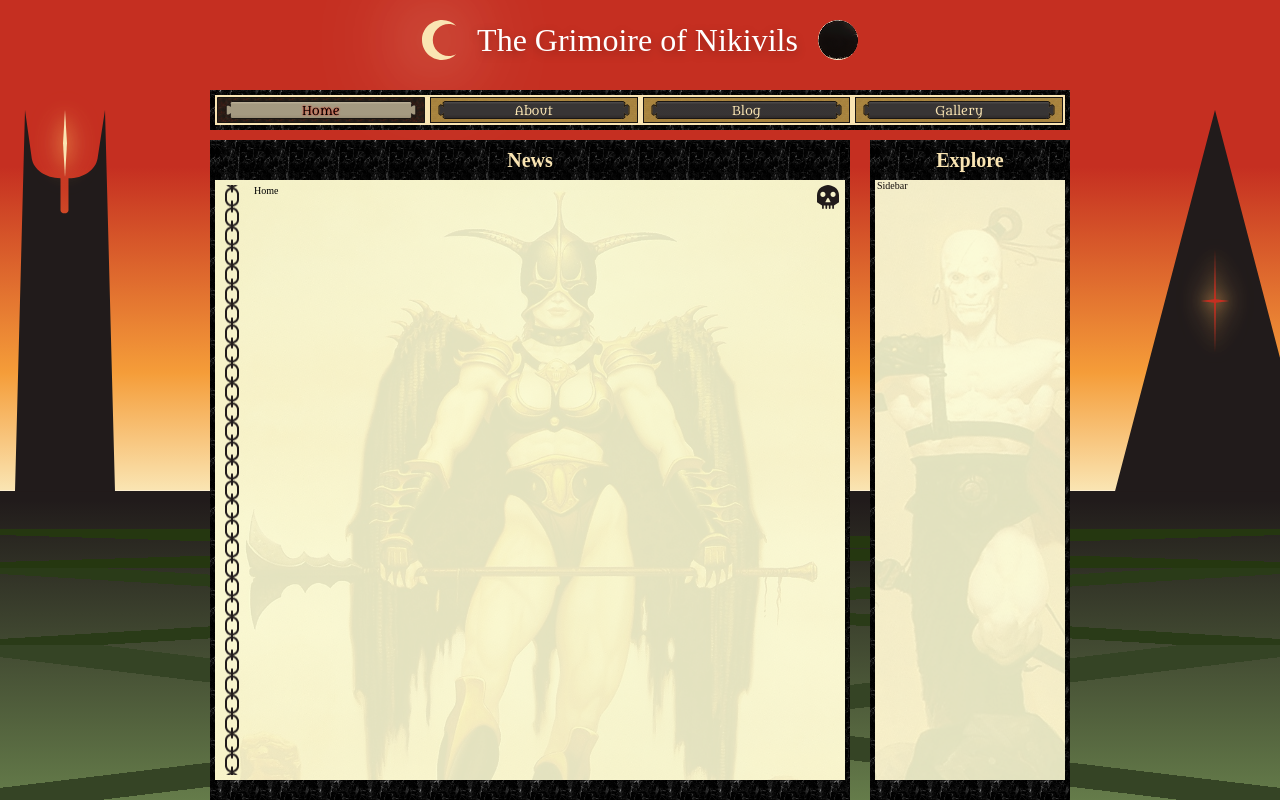
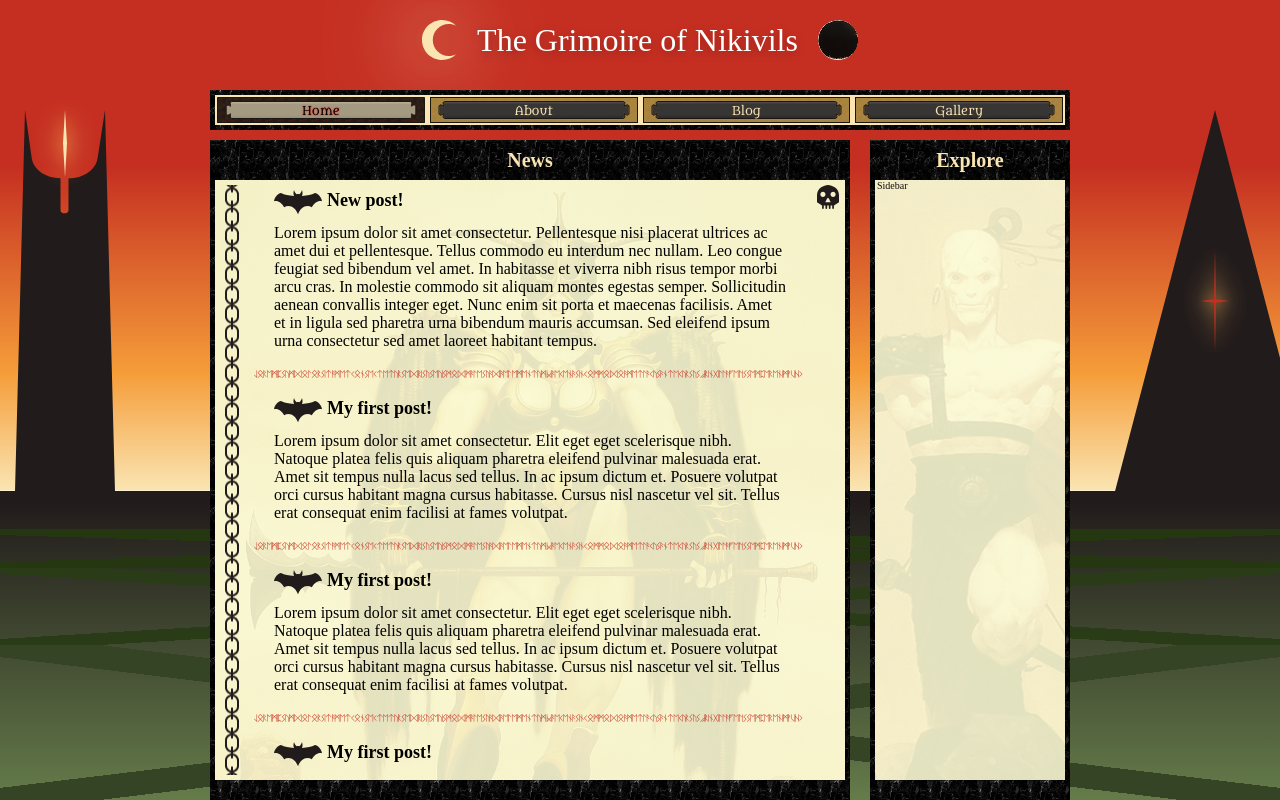
Before and after one commit to NikitaVirachev/nikivils-grimoire-frontend, a React (Vite) app: page / in a window 1280 px wide. Shown: the top 800 px of the page. Built offline with nearby package versions, Linux system fonts and the light colour scheme.

Commit message:
feat #4: create post overview component

```diff
--- /dev/null
+++ b/src/components/Icon/Bat.tsx
@@ -0,0 +1,36 @@
+import React from 'react';
+import styled from 'styled-components';
+
+import Icon from './Icon';
+
+const Svg = styled(Icon)`
+  width: 4.8rem;
+  height: 2.4rem;
+
+  color: var(--secondary-bg-color);
+`;
+
+interface BatProps {
+  title: string;
+  className?: string;
+}
+
+const Bat = ({ title, className }: BatProps) => {
+  const titleId = React.useId();
+  return (
+    <Svg
+      role='img'
+      viewBox='0 0 48 24'
+      aria-labelledby={titleId}
+      className={className}
+    >
+      <title id={titleId}>{title}</title>
+      <path
+        fill='currentColor'
+        d='M28 0C28.5848 2.29204 28.8532 3.59139 28.0303 5.91016C33.4452 5.6506 37.5134 4.79668 41 3C43.5 3.5 47.3755 6.67256 48 11.1475C47.5101 11.0507 47.0093 11 46.5 11C42.9066 11 39.7357 13.4933 37.8428 17.2949C36.5192 16.4635 35.0489 16 33.5 16C29.4247 16 25.8945 19.2072 24.1543 23.8926C24.1304 23.9569 24.0686 24 24 24C23.9314 24 23.8696 23.9569 23.8457 23.8926C22.1055 19.2072 18.5753 16 14.5 16C12.9511 16 11.4808 16.4635 10.1572 17.2949C8.26432 13.4933 5.09344 11 1.5 11C0.990677 11 0.489942 11.0507 0 11.1475C0.624477 6.67256 4.5 3.5 7 3C10.4863 4.79658 14.5543 5.65055 19.9688 5.91016C19.146 3.59158 19.4152 2.29194 20 0C20.5445 1.94749 21.1037 2.96315 22.5752 4.16504C23.0179 4.05949 23.498 4 24 4C24.5017 4 24.9814 4.05964 25.4238 4.16504C26.8958 2.96294 27.4554 1.94775 28 0Z'
+      />
+    </Svg>
+  );
+};
+
+export default Bat;
--- /dev/null
+++ b/src/components/Post/PostOverview.tsx
@@ -0,0 +1,62 @@
+import styled from 'styled-components';
+
+import Bat from '../Icon/Bat';
+
+const Post = styled.article`
+  font-family: 'Coelacanth', serif;
+  color: var(--secondary-tp-color);
+  padding: 0.5rem 0;
+`;
+
+const Content = styled.div`
+  display: flex;
+  flex-direction: column;
+  gap: 1rem;
+  margin-bottom: 2rem;
+`;
+
+const Header = styled.header`
+  display: flex;
+  gap: 0.5rem;
+  padding-left: 2rem;
+`;
+
+const Title = styled.h4`
+  font-size: var(--h4);
+
+  flex-grow: 1;
+`;
+
+const PostBody = styled.p`
+  font-size: var(--p);
+  padding: 0 2rem;
+`;
+
+const Border = styled.footer`
+  font-family: 'Elder Futhark';
+  font-size: 0.8rem;
+  color: var(--primarly-color);
+`;
+
+interface PostOverviewProps {
+  title: string;
+  overview: string;
+}
+
+const PostOverview = ({ title, overview }: PostOverviewProps) => (
+  <Post>
+    <Content>
+      <Header>
+        <Bat title='Bat' />
+        <Title>{title}</Title>
+      </Header>
+      <PostBody>{overview}</PostBody>
+    </Content>
+
+    <Border>
+      LoremipsumdolorsitametconsecteturSedrisuseuismodmalesuadaelementum.MaecenasincommodoametlacusantecursusFringillafelissemperenimv.UHK
+    </Border>
+  </Post>
+);
+
+export default PostOverview;
--- a/src/pages/Home.tsx
+++ b/src/pages/Home.tsx
@@ -2,6 +2,7 @@ import styled from 'styled-components';
 
 import MainContent from '../layouts/MainContent';
 import Sidebar from '../components/Sidebar/Sidebar';
+import PostOverview from '../components/Post/PostOverview';
 
 const StyledMainContent = styled(MainContent)`
   grid-column: col-start 1 / col-end 3;
@@ -9,9 +10,56 @@ const StyledMainContent = styled(MainContent)`
 
 const StyledSidebar = styled(Sidebar)``;
 
+const posts = [
+  {
+    id: 1,
+    title: 'New post!',
+    overview:
+      'Lorem ipsum dolor sit amet consectetur. Pellentesque nisi placerat ultrices ac amet dui et pellentesque. Tellus commodo eu interdum nec nullam. Leo congue feugiat sed bibendum vel amet. In habitasse et viverra nibh risus tempor morbi arcu cras. In molestie commodo sit aliquam montes egestas semper. Sollicitudin aenean convallis integer eget. Nunc enim sit porta et maecenas facilisis. Amet et in ligula sed pharetra urna bibendum mauris accumsan. Sed eleifend ipsum urna consectetur sed amet laoreet habitant tempus.',
+  },
+  {
+    id: 0,
+    title: 'My first post!',
+    overview:
+      'Lorem ipsum dolor sit amet consectetur. Elit eget eget scelerisque nibh. Natoque platea felis quis aliquam pharetra eleifend pulvinar malesuada erat. Amet sit tempus nulla lacus sed tellus. In ac ipsum dictum et. Posuere volutpat orci cursus habitant magna cursus habitasse. Cursus nisl nascetur vel sit. Tellus erat consequat enim facilisi at fames volutpat.',
+  },
+  {
+    id: 2,
+    title: 'My first post!',
+    overview:
+      'Lorem ipsum dolor sit amet consectetur. Elit eget eget scelerisque nibh. Natoque platea felis quis aliquam pharetra eleifend pulvinar malesuada erat. Amet sit tempus nulla lacus sed tellus. In ac ipsum dictum et. Posuere volutpat orci cursus habitant magna cursus habitasse. Cursus nisl nascetur vel sit. Tellus erat consequat enim facilisi at fames volutpat.',
+  },
+  {
+    id: 3,
+    title: 'My first post!',
+    overview:
+      'Lorem ipsum dolor sit amet consectetur. Elit eget eget scelerisque nibh. Natoque platea felis quis aliquam pharetra eleifend pulvinar malesuada erat. Amet sit tempus nulla lacus sed tellus. In ac ipsum dictum et. Posuere volutpat orci cursus habitant magna cursus habitasse. Cursus nisl nascetur vel sit. Tellus erat consequat enim facilisi at fames volutpat.',
+  },
+  {
+    id: 4,
+    title: 'My first post!',
+    overview:
+      'Lorem ipsum dolor sit amet consectetur. Elit eget eget scelerisque nibh. Natoque platea felis quis aliquam pharetra eleifend pulvinar malesuada erat. Amet sit tempus nulla lacus sed tellus. In ac ipsum dictum et. Posuere volutpat orci cursus habitant magna cursus habitasse. Cursus nisl nascetur vel sit. Tellus erat consequat enim facilisi at fames volutpat.',
+  },
+  {
+    id: 5,
+    title: 'My first post!',
+    overview:
+      'Lorem ipsum dolor sit amet consectetur. Elit eget eget scelerisque nibh. Natoque platea felis quis aliquam pharetra eleifend pulvinar malesuada erat. Amet sit tempus nulla lacus sed tellus. In ac ipsum dictum et. Posuere volutpat orci cursus habitant magna cursus habitasse. Cursus nisl nascetur vel sit. Tellus erat consequat enim facilisi at fames volutpat.',
+  },
+];
+
 const HomePage = () => (
   <>
-    <StyledMainContent title='News'>Home</StyledMainContent>
+    <StyledMainContent title='News'>
+      {posts.map((post) => (
+        <PostOverview
+          key={post.id}
+          title={post.title}
+          overview={post.overview}
+        />
+      ))}
+    </StyledMainContent>
     <StyledSidebar title='Explore'>Sidebar</StyledSidebar>
   </>
 );
```
